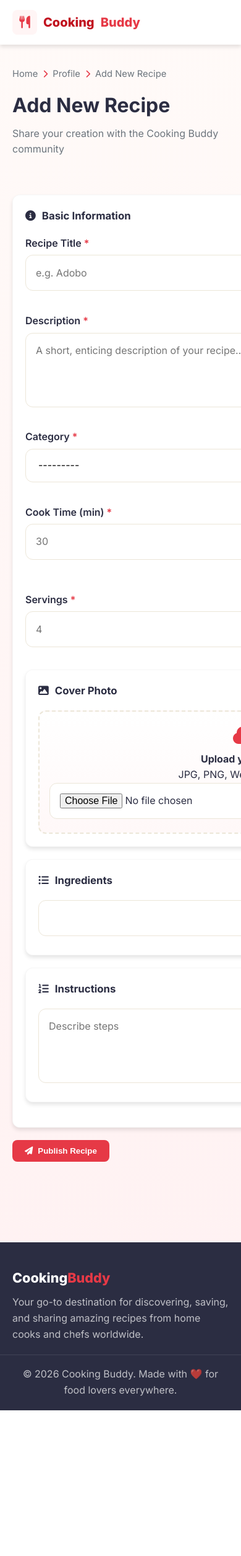
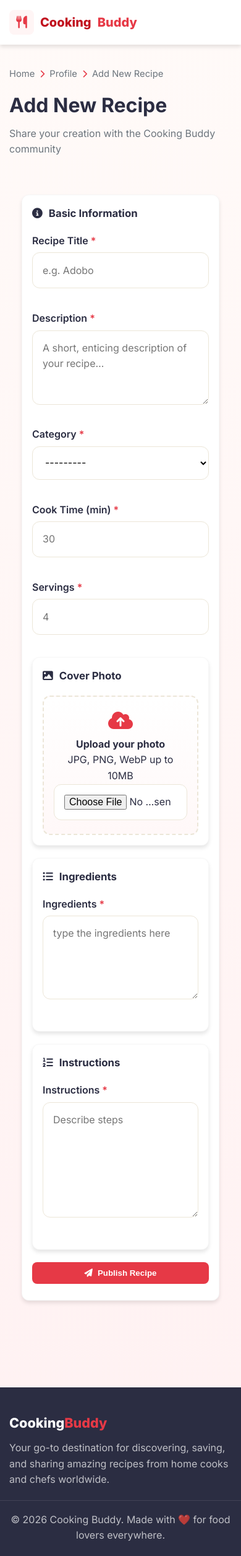
Before and after one commit to clasarageth/cooking_buddy, a Django app: page /create/ in a window 390 px wide; the page is wider, and only the part inside the window is pictured. Shown: that part at 62% size. Before the commit the page ends 2275 px from the top of that part, so only its background shows below. Run offline with Django 5.2, Linux system fonts and the light colour scheme; the visitor is signed in with stand-in values (Sample User, id 1); data that the repository does not hold is empty.

Commit message:
fix mobile view

```diff
--- a/projectsite/recipes/templates/recipes/create_recipe.html
+++ b/projectsite/recipes/templates/recipes/create_recipe.html
@@ -419,6 +419,69 @@
       .difficulty-selector { grid-template-columns: 1fr; }
       .img-upload-zone { padding: 22px 16px; }
     }
+
+    .form-control {
+    width: 100%;
+    box-sizing: border-box;
+    max-width: 100%;
+    }
+
+    /* layout containers */
+    .add-recipe-layout {
+        width: 100%;
+        max-width: 900px;   /* controls desktop size */
+        margin: 0 auto;     /* centers form */
+    }
+
+    /* input wrappers */
+    .ingredient-input-row,
+    .instruction-step-row {
+        width: 100%;
+    }
+
+    /* textarea improvements */
+    textarea.form-control {
+        min-height: 120px;
+        resize: vertical;
+    }
+
+    /* form rows */
+    .form-row {
+        display: flex;
+        gap: 16px;
+    }
+
+    .form-row .form-group {
+        flex: 1;
+    }
+
+    /* MOBILE */
+    @media (max-width: 768px) {
+
+        .container {
+            padding: 0 15px;
+        }
+
+        .form-row {
+            flex-direction: column;
+            gap: 0;
+        }
+
+        .form-section {
+            padding: 16px;
+        }
+
+        .btn-full {
+            width: 100%;
+        }
+    }
+
+    .add-recipe-layout {
+        width: 100%;
+        max-width: 1200px;
+        margin: 0 auto;
+        padding: 0 20px;
+    }
   </style>
 </head>
 <body>
@@ -583,29 +646,41 @@
             </div>
 
           <div class="form-section">
-            <div class="form-section-title"><i class="fas fa-list-ul"></i> Ingredients</div>
+              <div class="form-section-title">
+                  <i class="fas fa-list-ul"></i> Ingredients
+              </div>
 
-            <div id="ingredients-list">
-              <div class="ingredient-input-row">
-                <input type="text" name="ingredients" class="form-control ingredient-name" style="width: 670px;">
+              <div class="form-group">
+                  <label class="form-label" for="{{ form.ingredients.id_for_label }}">
+                      Ingredients <span style="color:var(--red-primary)">*</span>
+                  </label>
+
+                  {{ form.ingredients }}
+
+                  <span class="form-error">
+                      {{ form.ingredients.errors }}
+                  </span>
               </div>
-            </div>
-
-          </div>
-
-          <div class="form-section">
-            <div class="form-section-title"><i class="fas fa-list-ol"></i> Instructions</div>
-
-            <div id="instructions-list">
-              <div class="instruction-step-row">
-                <textarea  name="instructions" class="form-control instruction-text" rows="2" placeholder="Describe steps" style="width: 670px;"></textarea>
-              </div>
-            </div>
-
           </div>
 
 
-        </div>
+          <div class="form-section">
+              <div class="form-section-title">
+                  <i class="fas fa-list-ol"></i> Instructions
+              </div>
+
+              <div class="form-group">
+                  <label class="form-label" for="{{ form.instructions.id_for_label }}">
+                      Instructions <span style="color:var(--red-primary)">*</span>
+                  </label>
+
+                  {{ form.instructions }}
+
+                  <span class="form-error">
+                      {{ form.instructions.errors }}
+                  </span>
+              </div>
+          </div>
 
         <button type="submit" id="submit-btn" class="btn btn-primary btn-full" style="margin-bottom:10px">
               <i class="fas fa-paper-plane"></i> Publish Recipe
--- a/projectsite/recipes/templates/recipes/search_results.html
+++ b/projectsite/recipes/templates/recipes/search_results.html
@@ -654,7 +654,7 @@
         width: 100%;
         max-width: 100%;
     }
-
+  }
   </style>
 </head>
 <body>
```
Also changed, not shown: projectsite/recipes/templates/recipes/update_recipe.html (+63 -0 lines), projectsite/media/recipes/636769399_2172824713531099_8835538157576513715_n.jpg (added), projectsite/media/recipes/palawan.jpg (added).
